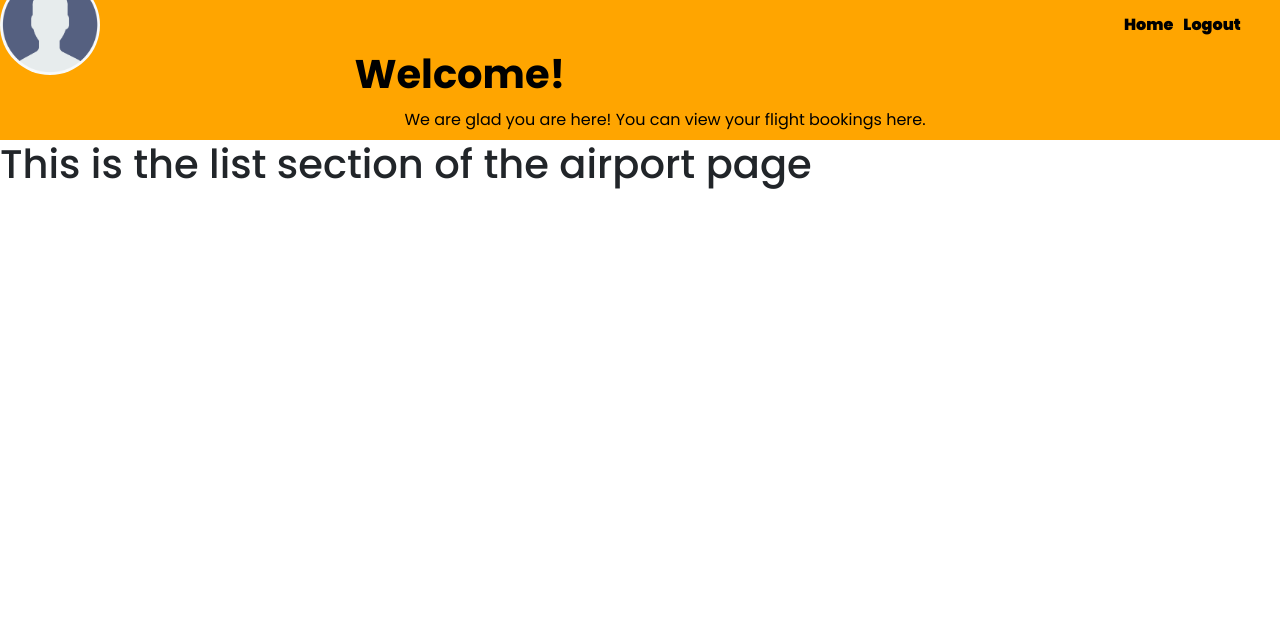
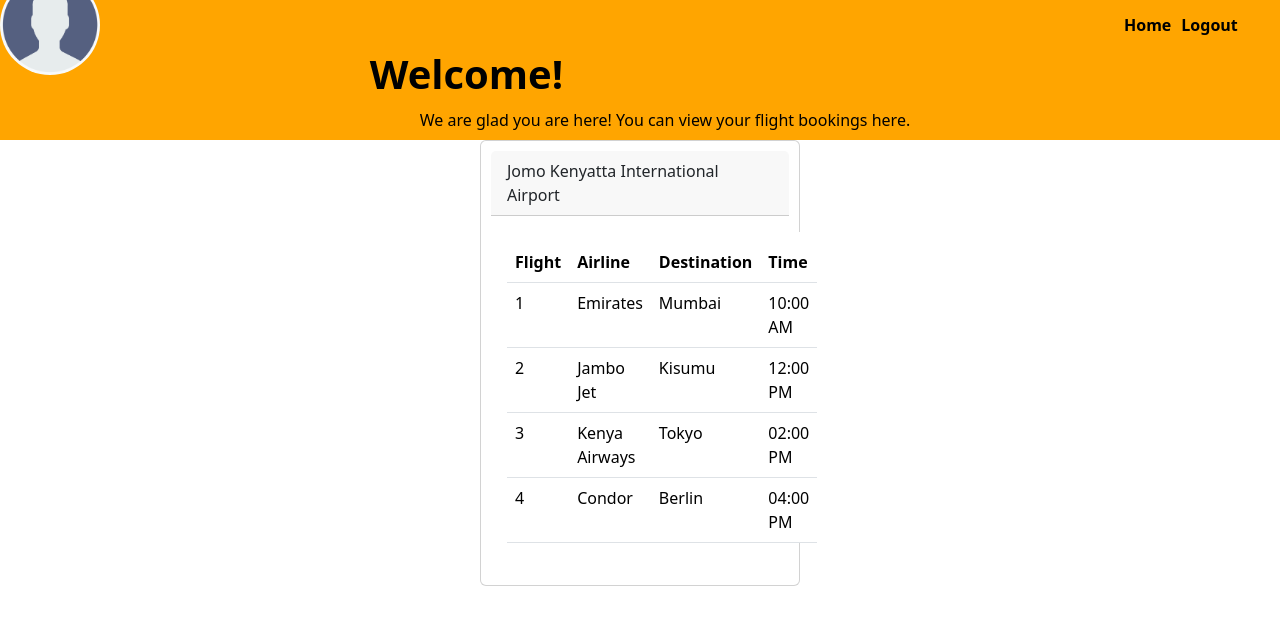
Before and after one commit to mueni5/flygo-2, a React (Create React App) app in the folder client/: page /airports/1 in a window 1280 px wide. Shown: the top 624 px of the page. Built offline with nearby package versions, Linux system fonts and the light colour scheme.

Commit message:
airport listed airlines v1

```diff
--- a/client/src/components/AirportList.jsx
+++ b/client/src/components/AirportList.jsx
@@ -1,12 +1,45 @@
 import React from "react";
-
-
+import 'bootstrap/dist/css/bootstrap.min.css';
+import 'bootstrap/dist/js/bootstrap.bundle.min.js';
 function AirportList(){
-  return(
-    <div>
-      <h1>This is the list section of the airport page</h1>
+  const flights = [
+    { id: 1, airline: 'Emirates', destination: 'Mumbai', time: '10:00 AM' },
+    { id: 2, airline: 'Jambo Jet', destination: 'Kisumu', time: '12:00 PM' },
+    { id: 3, airline: 'Kenya Airways', destination: 'Tokyo', time: '02:00 PM' },
+    { id: 4, airline: 'Condor', destination: 'Berlin', time: '04:00 PM' },
+  ];
+  return (
+    <div className="container">
+      <div className="row">
+        <div className="col">
+          <div className="card">
+            <div className="card-header">Jomo Kenyatta International Airport</div>
+            <div className="card-body">
+              <table className="table">
+                <thead>
+                  <tr>
+                    <th>Flight</th>
+                    <th>Airline</th>
+                    <th>Destination</th>
+                    <th>Time</th>
+                  </tr>
+                </thead>
+                <tbody>
+                  {flights.map(flight => (
+                    <tr key={flight.id}>
+                      <td>{flight.id}</td>
+                      <td>{flight.airline}</td>
+                      <td>{flight.destination}</td>
+                      <td>{flight.time}</td>
+                    </tr>
+                  ))}
+                </tbody>
+              </table>
+            </div>
+          </div>
+        </div>
+      </div>
     </div>
   );
-}
-
+};
 export default AirportList;
```
